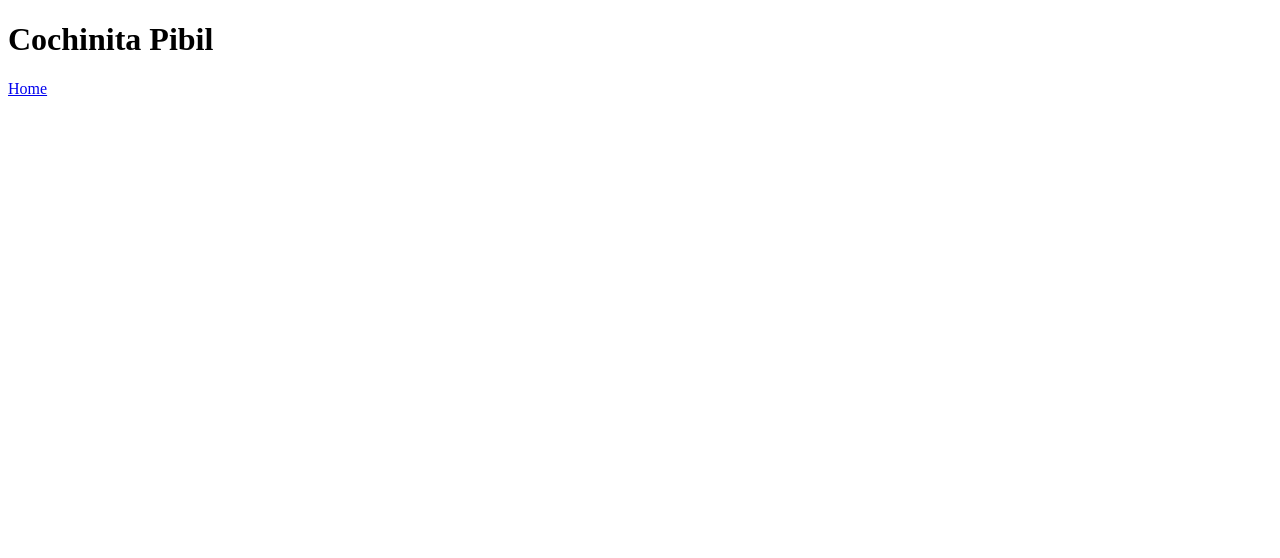
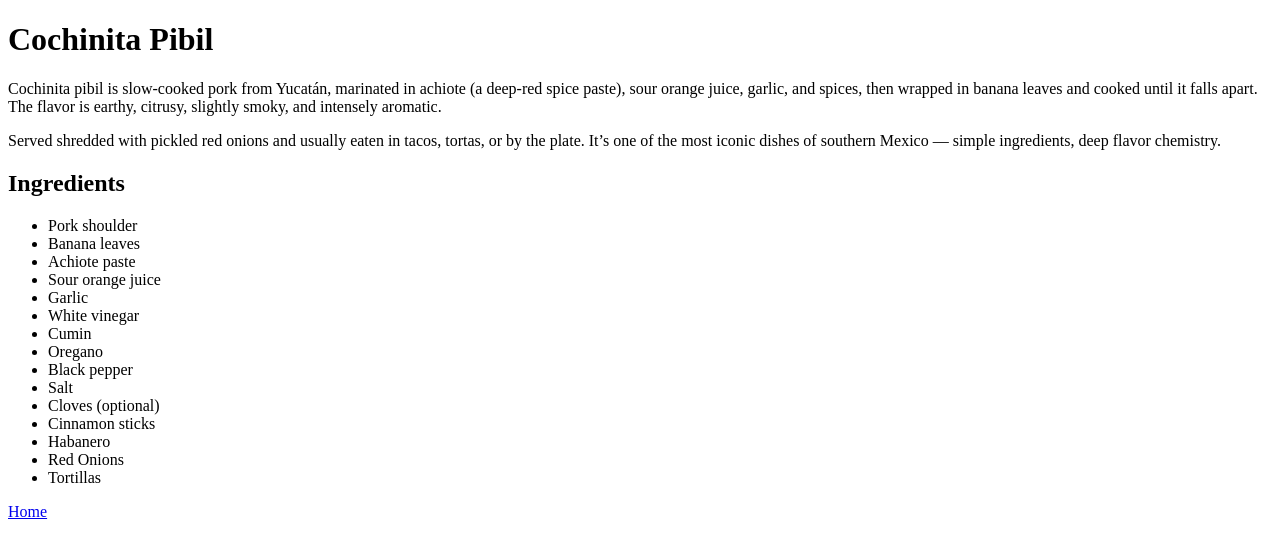
Before and after one commit to vdevxxii/odin-recipes, a plain HTML site: page recipes/cochinita-pibil.html in a window 1280 px wide. Drawn offline with Linux system fonts and the light colour scheme.

Commit message:
feat: add all recipe pages and link them from index
Added chiles-en-nogada, cochinita-pibil, and tamales pages.
Updated index navigation and added return links for easy navigation.

```diff
--- a/recipes/cochinita-pibil.html
+++ b/recipes/cochinita-pibil.html
@@ -7,6 +7,26 @@
 </head>
 <body>
     <h1>Cochinita Pibil</h1>
+    <p>Cochinita pibil is slow-cooked pork from Yucatán, marinated in achiote (a deep-red spice paste), sour orange juice, garlic, and spices, then wrapped in banana leaves and cooked until it falls apart. The flavor is earthy, citrusy, slightly smoky, and intensely aromatic.</p>
+    <p>Served shredded with pickled red onions and usually eaten in tacos, tortas, or by the plate. It’s one of the most iconic dishes of southern Mexico — simple ingredients, deep flavor chemistry.</p>
+    <h2>Ingredients</h2>
+    <ul>
+        <li>Pork shoulder</li>
+        <li>Banana leaves</li>
+        <li>Achiote paste</li>
+        <li>Sour orange juice</li>
+        <li>Garlic</li>
+        <li>White vinegar</li>
+        <li>Cumin</li>
+        <li>Oregano</li>
+        <li>Black pepper</li>
+        <li>Salt</li>
+        <li>Cloves (optional)</li>
+        <li>Cinnamon sticks</li>
+        <li>Habanero</li>
+        <li>Red Onions</li>
+        <li>Tortillas</li>
+    </ul>
     <a href="../index.html">Home</a>
 </body>
 </html>
```
Also changed, not shown: index.html (+5 -1 lines), recipes/chiles-en-nogada.html (added, +17 -0 lines), recipes/tamales.html (added, +15 -0 lines).
